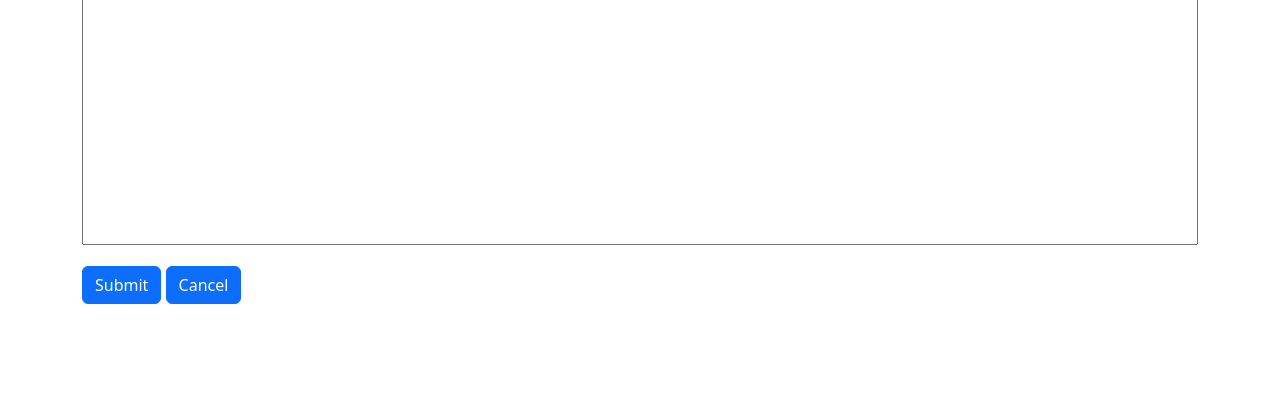
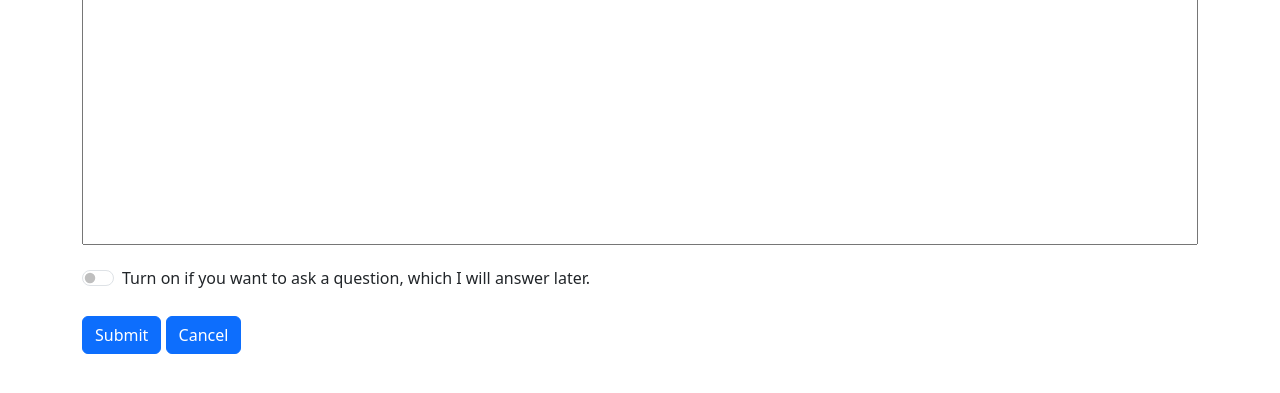
Before and after one commit to UbadeAkkad/mainsite, a Django app: page /message in a window 1280 px wide. Shown: the part 132-525 px from the top of the page. Run offline with Django 4.2, Linux system fonts and the light colour scheme; data comes from the database, SQL or seed files in the repository; data that the repository does not hold is empty.

Commit message:
Added question option

```diff
--- a/home/admin.py
+++ b/home/admin.py
@@ -1,5 +1,6 @@
 from django.contrib import admin
-from .models import Message
+from .models import Message, Question
 
 
 admin.site.register(Message, list_display = ["created","author"])
+admin.site.register(Question, list_display = ["created","author","question_ID"])
--- a/home/models.py
+++ b/home/models.py
@@ -1,4 +1,5 @@
 from django.db import models
+import uuid
 
 class Message(models.Model):
     author = models.CharField(max_length=200)
@@ -7,3 +8,13 @@ class Message(models.Model):
 
     def __str__(self) -> str:
         return str(self.created)
+
+class Question(models.Model):
+    author = models.CharField(max_length=200)
+    question = models.TextField()
+    answer = models.TextField(default="", blank=True)
+    question_ID = models.CharField(max_length=32, default=uuid.uuid4, editable=False)
+    created = models.DateTimeField(auto_now_add=True)
+
+    def __str__(self) -> str:
+        return str(self.created)
--- a/home/templates/home/create_message.html
+++ b/home/templates/home/create_message.html
@@ -10,13 +10,30 @@
     width: inherit;
   }
 </style>
-<h2 style="margin-bottom: 15px">Leave me a message :)</h2>
-<form method="POST" action="#message_success">
+<h2 style="margin-bottom: 15px" id="main_header">Leave me a message :)</h2>
+<form method="POST" action="#success">
     {% csrf_token %}
       <div class="col-12" style="margin-bottom: 15px;">
         {{form.message}}
       </div>
+      <div class="form-check form-switch">
+        <input class="form-check-input" name="question" type="checkbox" role="switch" id="flexSwitchCheck" value="on" onchange="toggleHeader()">
+        <label class="form-check-label" for="flexSwitchCheck">Turn on if you want to ask a question, which I will answer later.</label>
+      </div>
+      <br>
     <input type="submit" class="btn btn-primary" value="Submit">
     <a href="{% url 'home' %}" class="btn btn-primary" >Cancel</a>
 </form>
+<script>
+  function toggleHeader() {
+      const mainHeader = document.getElementById("main_header");
+      const switchInput = document.getElementById("flexSwitchCheck");
+
+      if (switchInput.checked) {
+          mainHeader.textContent = "Ask me a question :)";
+      } else {
+          mainHeader.textContent = "Leave me a message :)";
+      }
+  }
+</script>
 {% endblock content %}
--- a/home/templates/home/home.html
+++ b/home/templates/home/home.html
@@ -36,7 +36,7 @@
   <a class="col-6" href="{% url 'linkedinaccount' %}"><svg aria-hidden="true" focusable="false" data-prefix="fab" data-icon="github" role="img" xmlns="http://www.w3.org/2000/svg" viewBox="0 0 496 512" data-fa-i2svg=""><path fill="currentColor" d="M100.28 448H7.4V148.9h92.88zM53.79 108.1C24.09 108.1 0 83.5 0 53.8a53.79 53.79 0 0 1 107.58 0c0 29.7-24.1 54.3-53.79 54.3zM447.9 448h-92.68V302.4c0-34.7-.7-79.2-48.29-79.2-48.29 0-55.69 37.7-55.69 76.7V448h-92.78V148.9h89.08v40.8h1.3c12.4-23.5 42.69-48.3 87.88-48.3 94 0 111.28 61.9 111.28 142.3V448z"></path></svg></a>
 </footer>
 <script>
-  if (window.location.hash == "#message_success") {
+  if (window.location.hash == "#success") {
     document.getElementById("message_alert").style.display = "block";
     var Url = window.location.toString();
     var clean_Url = Url.substring(0,Url.indexOf("#"));
--- a/home/urls.py
+++ b/home/urls.py
@@ -1,5 +1,5 @@
 from django.urls import path, include
-from .views import LoginPage, Register, Homepage, GuestLogin, AddMessage, Git_Pull
+from .views import LoginPage, Register, Homepage, GuestLogin, AddMessage, Git_Pull, QuestionPage
 from django.contrib.auth.views import LogoutView
 from django.shortcuts import redirect
 from django.views.generic.base import TemplateView
@@ -21,6 +21,9 @@ urlpatterns = [
     path("convert", include("guest_user.urls")),
     path("guestlogin", GuestLogin, name="guestlogin"),
     path("message", AddMessage.as_view(), name="leaveamessage"),
+    path("question_sent/<str:id>", TemplateView.as_view(template_name="home/question_created.html",
+                                                         content_type="text/html; charset=utf-8"), name="question_created"),
+    path("question/<str:id>",  QuestionPage.as_view(), name="question_page"),
     path('api/', include("api.urls")),
     path('react', include("react_app.urls")),
     path("git_pull/", Git_Pull, name="gitpull"),
--- a/home/views.py
+++ b/home/views.py
@@ -1,11 +1,11 @@
-from django.views.generic import TemplateView, FormView, CreateView
-from django.urls import reverse_lazy
+from django.views.generic import TemplateView, FormView, CreateView, View
+from django.urls import reverse_lazy, reverse
 from django.contrib.auth.views import LoginView
 from django.contrib.auth.forms import UserCreationForm
 from django.contrib.auth import login
-from django.shortcuts import redirect
+from django.shortcuts import redirect, get_object_or_404, render
 from guest_user.decorators import allow_guest_user
-from .models import Message
+from .models import Message, Question
 from django.http import HttpResponse
 from django.views.decorators.csrf import csrf_exempt
 import git
@@ -55,7 +55,6 @@ def GuestLogin(request):
     else:
         return redirect('home')
 
-
 class AddMessage(CreateView):
     model = Message
     template_name = 'home/create_message.html'
@@ -63,12 +62,25 @@ class AddMessage(CreateView):
     success_url = reverse_lazy("home")
 
     def form_valid(self, form):
-        if self.request.user.is_authenticated:
-            form.instance.author = self.request.user.get_username()
+        if self.request.POST.get("question") == "on":
+            if self.request.user.is_authenticated:
+                added_question = Question.objects.create(author=self.request.user.get_username(),
+                                        question=self.request.POST.get("message"))
+            else:
+                added_question = Question.objects.create(author="Anonymous",
+                                        question=self.request.POST.get("message"))
+            return redirect(reverse('question_created', kwargs={ 'id': str(added_question.question_ID) }))
+        else:
+            if self.request.user.is_authenticated:
+                form.instance.author = self.request.user.get_username()
+            else:
+                form.instance.author = "Anonymous"
             return super(AddMessage, self).form_valid(form)
-        else:
-            form.instance.author = "Anonymous"
-            return super(AddMessage, self).form_valid(form)
+
+class QuestionPage(View):
+    def get(self, request, id):
+        question = get_object_or_404(Question, question_ID=id)
+        return render(request, 'home/question_page.html', {"question": question.question, "answer": question.answer})
 
 def Pythonanywhere_update():
     username = 'Ubade'
--- a/notes/views.py
+++ b/notes/views.py
@@ -1,4 +1,3 @@
-from django.forms.models import BaseModelForm
 from django.views.generic import ListView, CreateView, UpdateView, DeleteView
 from .models import Note
 from django.urls import reverse_lazy
```
Also changed, not shown: home/templates/home/question_created.html (added, +13 -0 lines), home/templates/home/question_page.html (added, +18 -0 lines), home/migrations/0002_question.py (added), home/migrations/0003_question_question_id.py (added), home/migrations/0004_alter_question_answer.py (added), home/migrations/0005_alter_question_answer.py (added).
